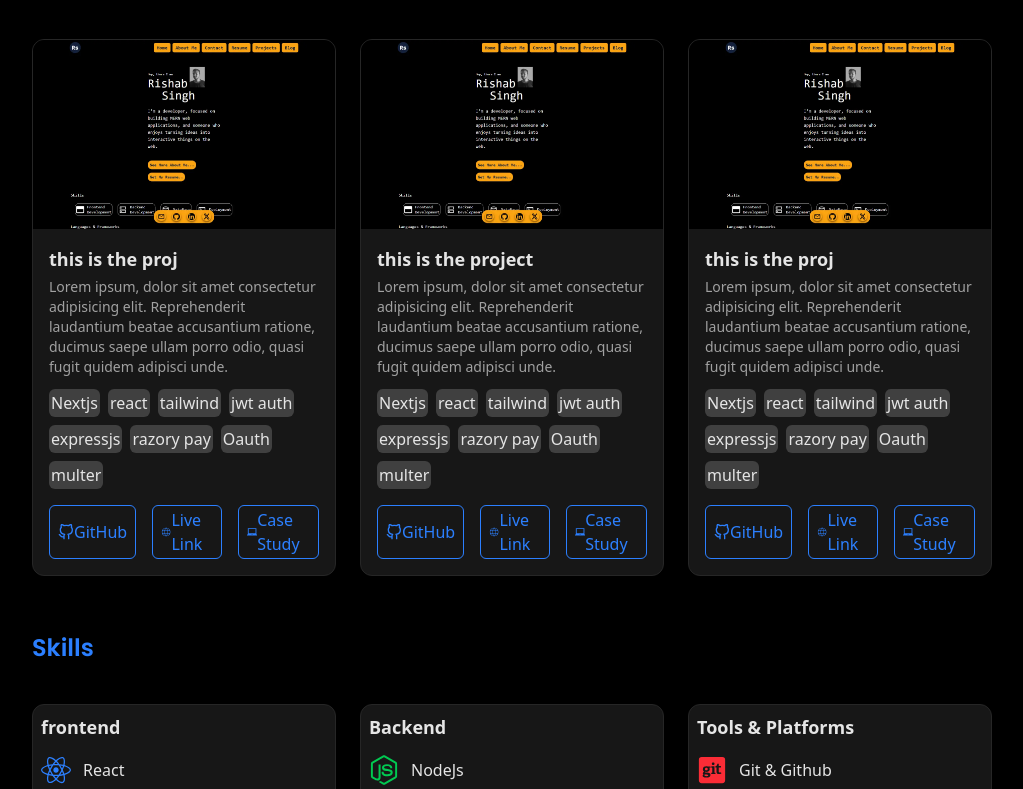
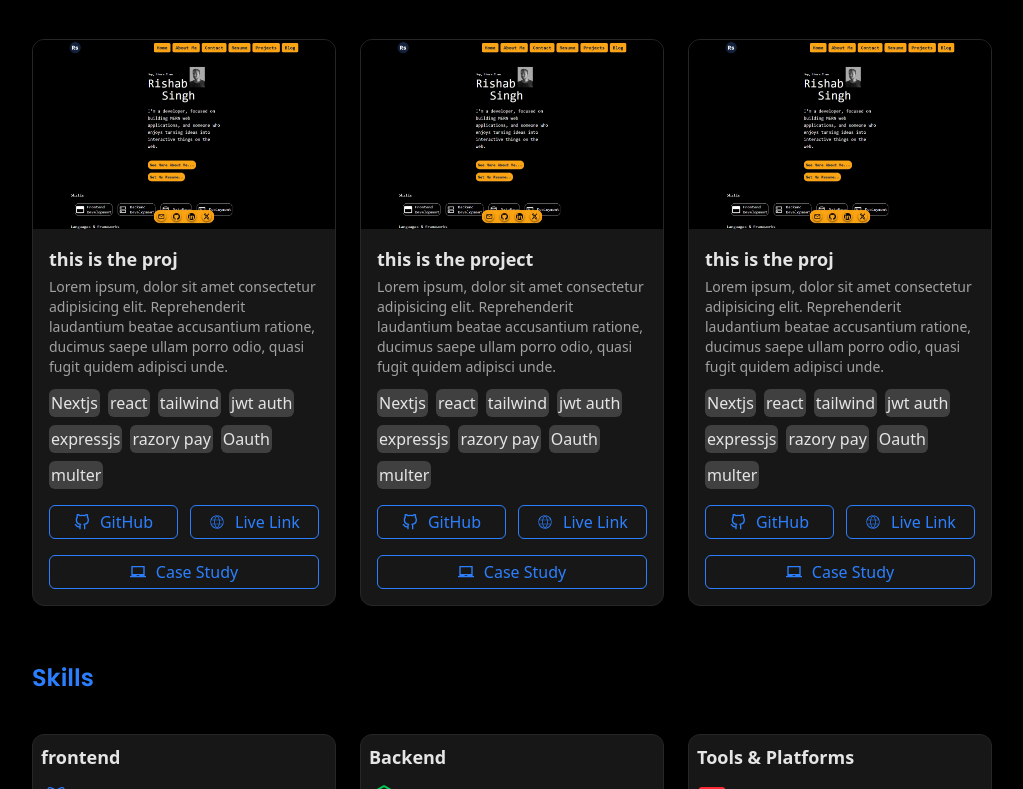
Before and after one commit to Rishabingh/portfolio-v2, a Next.js app: page / in a window 1280 px wide. Shown: the part 841-1630 px from the top of the page, without its empty margins (128-1151 px from the left). Built offline with nearby package versions, Linux system fonts and the light colour scheme.

Commit message:
add resume and improve project card structure

```diff
--- a/app/(home)/page.tsx
+++ b/app/(home)/page.tsx
@@ -1,4 +1,4 @@
-import Hero from "@/component/Heror";
+import Hero from "@/component/Hero";
 import Project from "@/component/Project";
 import Skills from "@/component/Skills";
 import About from "@/component/About";
--- a/component/Heror.tsx
+++ b/component/Hero.tsx
@@ -46,10 +46,14 @@ export default function Hero() {
             </div>
 
             <div className="flex flex-col pt-5 gap-4">
-              <div className="flex gap-2 items-center border-2 border-blue-500 rounded-2xl py-2 px-4 hover:bg-blue-500 cursor-pointer transition-all ease-in-out duration-300 text-blue-500 hover:text-white w-44">
+              <a className="flex gap-2 items-center border-2 border-blue-500 rounded-2xl py-2 px-4 hover:bg-blue-500 cursor-pointer transition-all ease-in-out duration-300 text-blue-500 hover:text-white w-44"
+              href="./resume.pdf"
+              target="_blank"
+              rel="noopener noreferrer"
+              >
                 Download CV
                 <MdOutlineFileDownload className="text-2xl" />
-              </div>
+              </a>
               <div className="flex gap-2">
                 <a
                   href="mailto:rishabsiingh@outlook.com"
--- a/component/ProjectCard.tsx
+++ b/component/ProjectCard.tsx
@@ -5,16 +5,24 @@ import { CiGlobe } from "react-icons/ci";
 import { MdLaptopChromebook } from "react-icons/md";
 
 interface IProjectCard {
-  imagePath: string,
-  title: string,
-  description: string,
-  technology: string[],
-  githubLink: string,
-  liveLink: string,
-  caseStudyPath: string
+  imagePath: string;
+  title: string;
+  description: string;
+  technology: string[];
+  githubLink: string;
+  liveLink: string;
+  caseStudyPath: string;
 }
 
-export default function ProjectCard({imagePath, title, description, technology, githubLink, liveLink, caseStudyPath}: IProjectCard) {
+export default function ProjectCard({
+  imagePath,
+  title,
+  description,
+  technology,
+  githubLink,
+  liveLink,
+  caseStudyPath,
+}: IProjectCard) {
   return (
     <div className="rounded-xl overflow-hidden bg-neutral-900 border border-neutral-800">
       <div className="relative aspect-16/10">
@@ -29,19 +37,20 @@ export default function ProjectCard({imagePath, title, description, technology,
 
       <div className="p-4">
         <h3 className="text-lg font-semibold">{title}</h3>
-        <p className="text-sm text-neutral-400 mt-1">
-          {description}
-        </p>
+        <p className="text-sm text-neutral-400 mt-1">{description}</p>
         <div className="technology flex gap-2 flex-wrap pt-3">
           {technology?.map((tech) => (
-            <div key={tech} className="rounded-md bg-neutral-700 p-0.5">{tech}</div>
+            <div key={tech} className="rounded-md bg-neutral-700 p-0.5">
+              {tech}
+            </div>
           ))}
         </div>
 
-        <div className="buttons pt-4 flex gap-4">
+        <div className="buttons pt-4 flex flex-col gap-4">
+          <div className="flex gap-3 justify-between">
             <a
               href={githubLink}
-          className="items-center border border-blue-500 rounded-md hover:bg-blue-500 cursor-pointer transition-all ease-in-out duration-300 text-blue-500 hover:text-black justify-center flex px-2 py-0.5"
+              className="items-center border border-blue-500 rounded-md hover:bg-blue-500 cursor-pointer transition-all ease-in-out duration-300 text-blue-500 hover:text-black justify-center flex px-2 py-1 flex-1 gap-2.5"
               rel="noopener noreferrer"
               target="_blank"
             >
@@ -49,21 +58,21 @@ export default function ProjectCard({imagePath, title, description, technology,
             </a>
             <a
               href={liveLink}
-          className="items-center border border-blue-500 rounded-md hover:bg-blue-500 cursor-pointer transition-all ease-in-out duration-300 text-blue-500 hover:text-black justify-center flex px-2 py-0.5"
+              className="items-center border border-blue-500 rounded-md hover:bg-blue-500 cursor-pointer transition-all ease-in-out duration-300 text-blue-500 hover:text-black justify-center flex px-2 py-1 flex-1 gap-2.5"
               rel="noopener noreferrer"
               target="_blank"
             >
               <CiGlobe /> Live Link
             </a>
+          </div>
 
           <Link
             href={caseStudyPath}
-          className="items-center border border-blue-500 rounded-md hover:bg-blue-500 cursor-pointer transition-all ease-in-out duration-300 text-blue-500 hover:text-black justify-center flex px-2 py-0.5"
+            className="items-center border border-blue-500 rounded-md hover:bg-blue-500 cursor-pointer transition-all ease-in-out duration-300 text-blue-500 hover:text-black justify-center flex px-2 py-1 gap-2.5"
           >
             <MdLaptopChromebook /> Case Study
           </Link>
         </div>
-
       </div>
     </div>
   );
```
Also changed, not shown: 1 other file (tests, documents, lock files or other folders). Lines whose indentation alone changed are shown as unchanged.
